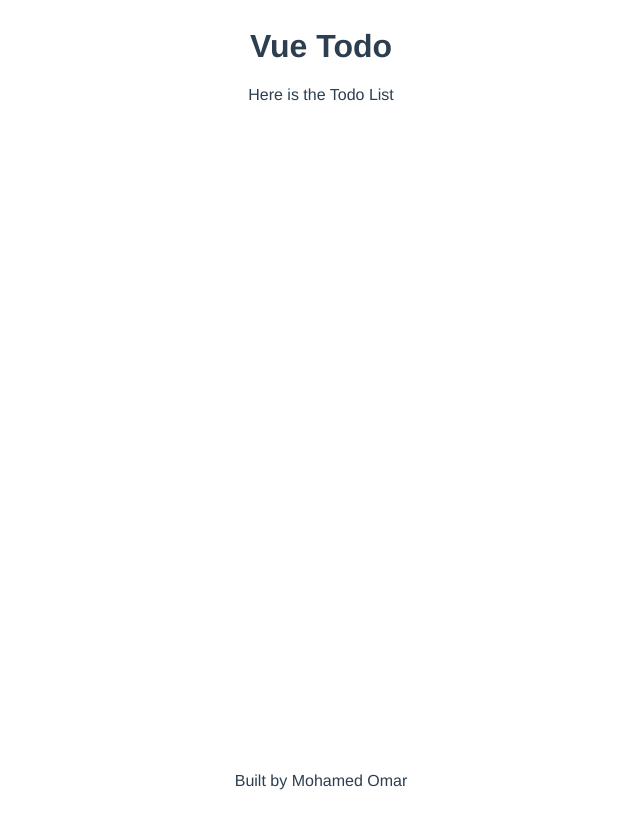
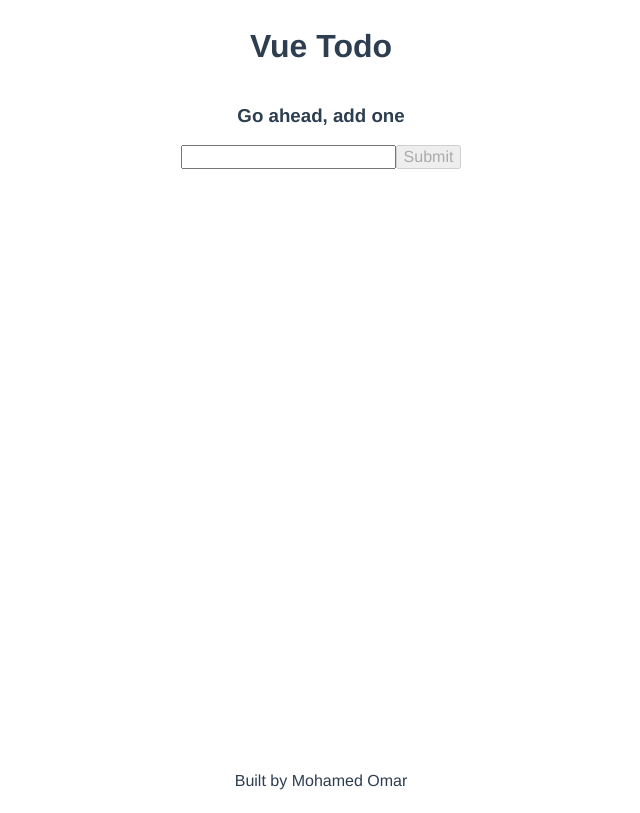
Before and after one commit to mo-mar/vue-todo, a Vue app: page / in a window 1280 px wide. Shown: the whole page, without its empty margins (319-959 px from the left). Built offline with nearby package versions, Linux system fonts and the light colour scheme.

Commit message:
added basic todo functionality

```diff
--- a/package.json
+++ b/package.json
@@ -9,6 +9,7 @@
   },
   "dependencies": {
     "core-js": "^3.6.5",
+    "uuid": "^8.3.2",
     "vue": "^2.6.11"
   },
   "devDependencies": {
--- a/src/App.vue
+++ b/src/App.vue
@@ -354,6 +354,10 @@ textarea {
   font: inherit; /* 2 */
 }
 
+li {
+  list-style-type: none;
+}
+
 /* Interactive
    ========================================================================== */
 
--- a/src/components/TodoList.vue
+++ b/src/components/TodoList.vue
@@ -1,13 +1,70 @@
 <template>
-  <div>Here is the Todo List</div>
+  <div>
+    <h3>Go ahead, add one</h3>
+    <form>
+      <label for="todo-text">
+        <input id="todo-text" v-model="text" type="text"
+      /></label>
+      <button :disabled="!text" @click.prevent="addTodo" type="submit">
+        Submit
+      </button>
+      <div>
+        <ul v-for="todo in todos" v-bind:key="todo.id">
+          <li>
+            <span v-bind:class="{ completed: todo.completed }">{{
+              todo.text
+            }}</span>
+            <button @click.prevent="removeTodo(todo.id)">X</button>
+            <button @click.prevent="completeTodo(todo.id)">Complete</button>
+          </li>
+        </ul>
+      </div>
+    </form>
+  </div>
 </template>
 
 <script>
-export default {}
+import { v4 as uuidv4 } from 'uuid'
+
+export default {
+  data: function () {
+    return {
+      todos: [],
+      text: '',
+    }
+  },
+  methods: {
+    addTodo: function () {
+      if (!this.text) {
+        return
+      }
+      let newTodo = {
+        text: this.text,
+        id: uuidv4(),
+        completed: false,
+      }
+      this.todos = [newTodo, ...this.todos]
+      this.text = ''
+    },
+    removeTodo: function (id) {
+      this.todos = this.todos.filter((todo) => {
+        return todo.id !== id
+      })
+    },
+    completeTodo: function (id) {
+      let currentTodo = this.todos.find((todo) => todo.id === id)
+      currentTodo.completed = true
+    },
+  },
+}
 </script>
 
 <style scoped>
 .container {
   width: 100%;
 }
+
+.completed {
+  text-decoration: line-through;
+}
 </style>
```
Also changed, not shown: .eslintrc.js, 1 other file (tests, documents, lock files or other folders).
